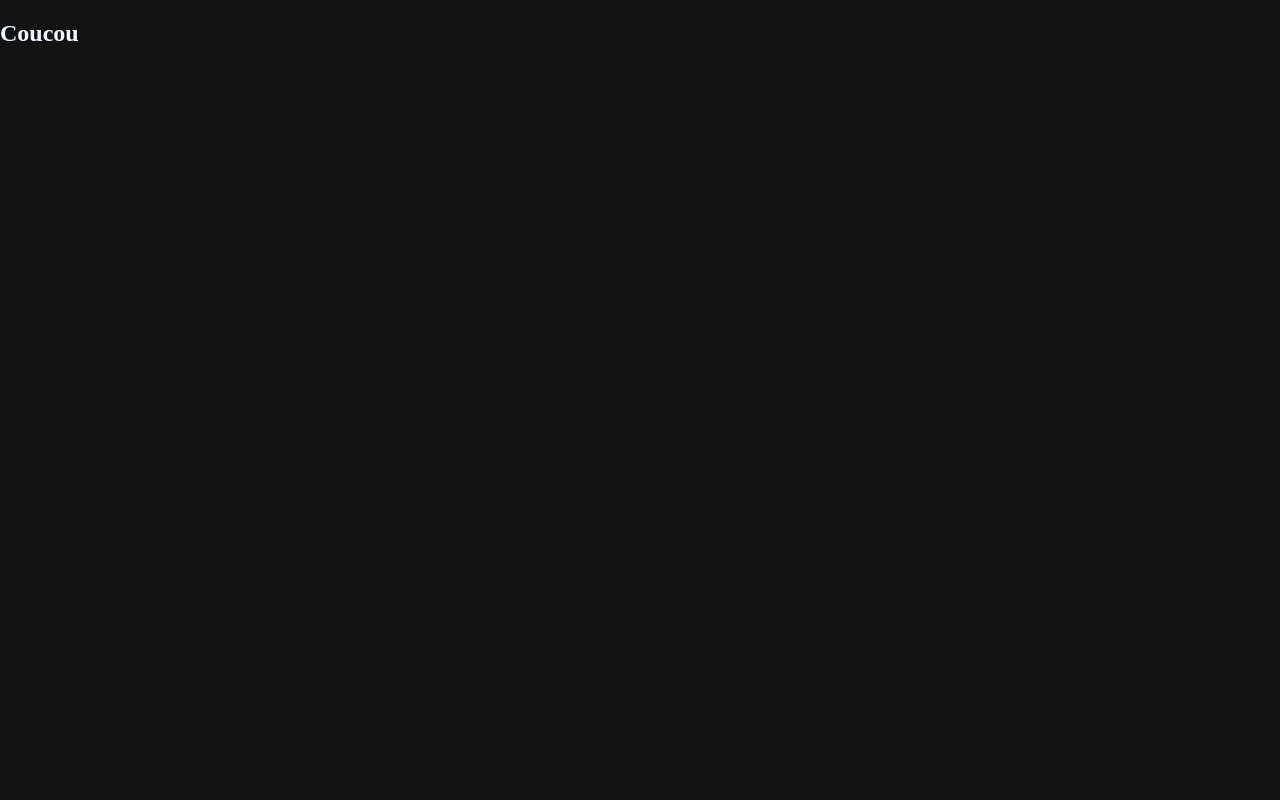
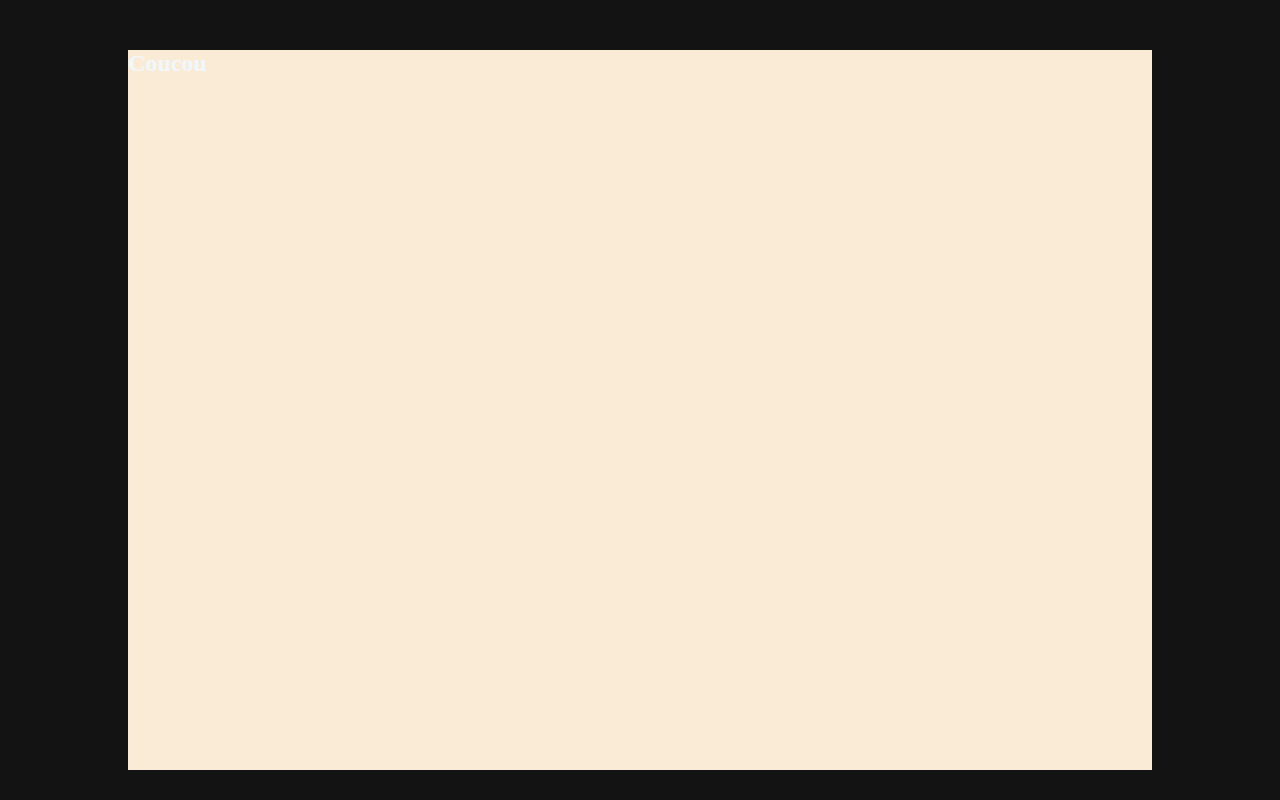
Before and after one commit to SergeVernez/calculatrice_REACT, a React (Vite) app: page / in a window 1280 px wide. Built offline with nearby package versions, Linux system fonts and the light colour scheme.

Commit message:
ref couleur

```diff
--- a/src/App.css
+++ b/src/App.css
@@ -1,9 +1,21 @@
+/* color Hexa: noir: #343131, marron: #343131, marron clair: #A04747, orange: #D8A25E, Jaune: #EEDF7A  https://colorhunt.co/palette/343131a04747d8a25eeedf7a*/
+
 body {
-	margin: 0;
-	padding: 0;
-	background-color: #131313;
+    margin: 0;
+    padding: 0;
+    background-color: #131313;
+    display: flex;
+    align-items: center;
+    justify-content: center;
+    height: 100vh; /* Assurez-vous que le body occupe toute la hauteur de la fenêtre */
 }
+
 h1 {
-	color: aliceblue;
+    color: aliceblue;
+}
 
+section {
+    width: 80vw;
+    height: 90vh;
+    background-color: antiquewhite;
 }
```
